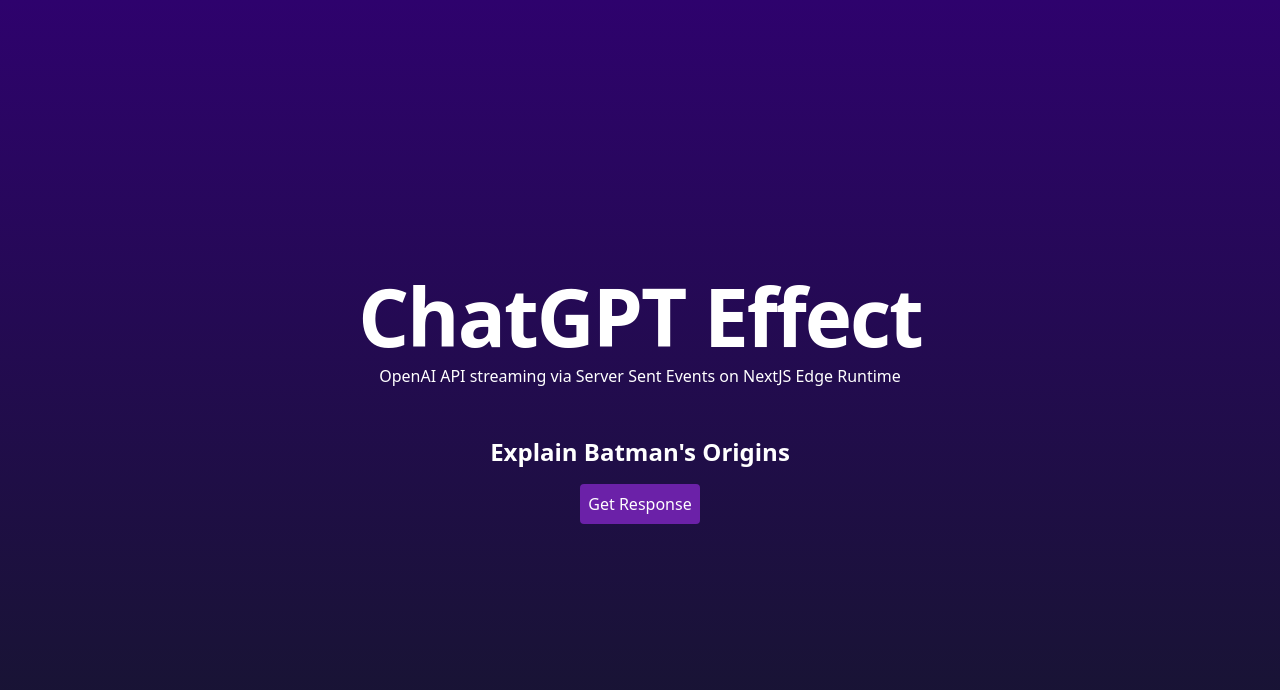
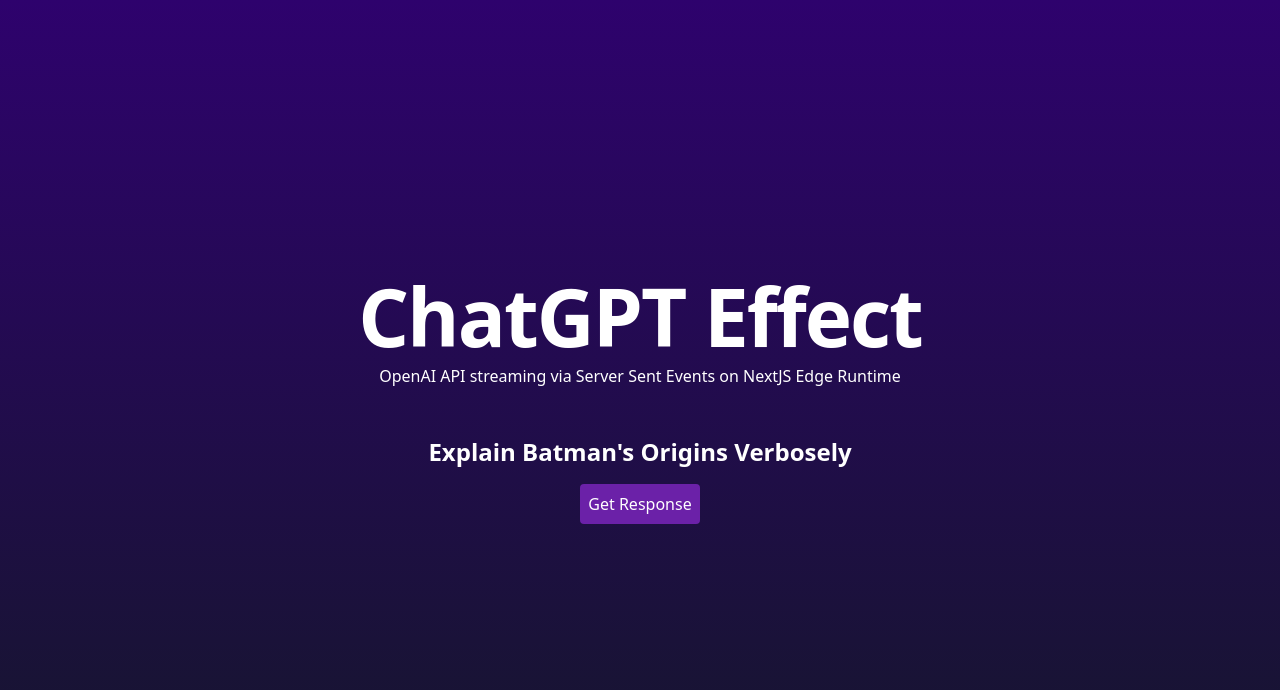
Before and after one commit to WilliamWelsh/chatgpt-typing-effect, a Next.js app: page / in a window 1280 px wide. Shown: the top 690 px of the page. Built offline with nearby package versions, Linux system fonts and the light colour scheme.

Commit message:
Make response more verbose

```diff
--- a/src/pages/index.tsx
+++ b/src/pages/index.tsx
@@ -8,7 +8,7 @@
   }[];
 }
 
-const QUESTION = "Explain Batman's Origins";
+const QUESTION = "Explain Batman's Origins Verbosely";
 
 const Home: NextPage = () => {
   const [answer, setAnswer] = useState<string | null>(null);
```
